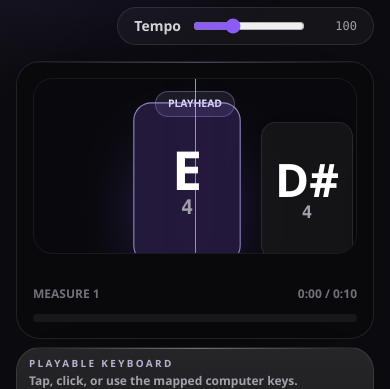
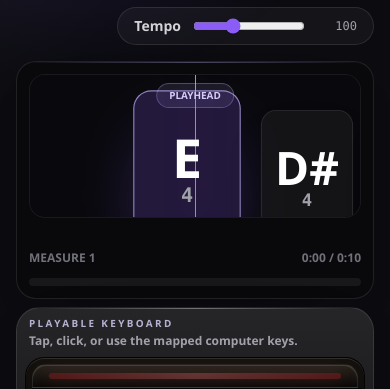
Before and after one commit to kofiarhin/piano360, a React (Vite) app in the folder apps/client/: page / in a window 390 px wide. Shown: the part 223-612 px from the top of the page. Built offline with nearby package versions, Linux system fonts and the light colour scheme; no server answers.

Commit message:
Further compact note highway for tablets

```diff
--- a/apps/client/src/features/practice/components/NoteHighway.tsx
+++ b/apps/client/src/features/practice/components/NoteHighway.tsx
@@ -50,7 +50,7 @@ export const NoteHighway = ({
   const measure = Math.min(measureCount, Math.max(1, Math.floor(currentIndex / 4) + 1));
 
   return (
-    <section className="relative overflow-hidden rounded-[1.5rem] border border-white/10 bg-zinc-950/70 px-4 py-4 shadow-[0_24px_80px_-56px_rgba(0,0,0,0.95)] md:px-6 md:py-5">
+    <section className="relative overflow-hidden rounded-[1.25rem] border border-white/10 bg-zinc-950/70 px-3 py-3 shadow-[0_20px_70px_-56px_rgba(0,0,0,0.95)] md:px-4 md:py-3">
       <div className="pointer-events-none absolute inset-x-0 top-0 h-px bg-gradient-to-r from-transparent via-violet-300/35 to-transparent" />
       {isComplete ? (
         <CompletionSummary
@@ -63,15 +63,15 @@ export const NoteHighway = ({
         />
       ) : (
         <>
-          <div className="relative mx-auto h-44 max-w-6xl overflow-hidden rounded-[1.25rem] border border-white/[0.07] bg-[#09090d] md:h-48">
+          <div className="relative mx-auto h-36 max-w-6xl overflow-hidden rounded-[1rem] border border-white/[0.07] bg-[#09090d] md:h-40">
             <div className="absolute inset-y-0 left-1/2 w-px bg-violet-200/70 shadow-[0_0_28px_rgba(139,92,246,0.58)]" />
-            <div className="absolute left-1/2 top-3 -translate-x-1/2 rounded-full border border-violet-300/30 bg-violet-300/10 px-3 py-1 text-[0.65rem] font-black uppercase text-violet-100">
+            <div className="absolute left-1/2 top-2 -translate-x-1/2 rounded-full border border-violet-300/30 bg-violet-300/10 px-3 py-1 text-[0.62rem] font-black uppercase text-violet-100">
               Playhead
             </div>
             <div className="pointer-events-none absolute inset-y-0 left-0 w-24 bg-gradient-to-r from-[#09090d] to-transparent" />
             <div className="pointer-events-none absolute inset-y-0 right-0 w-24 bg-gradient-to-l from-[#09090d] to-transparent" />
             <motion.div
-              className="absolute top-10 flex items-center gap-6"
+              className="absolute top-8 flex items-center gap-6"
               style={{ left: "50%" }}
               animate={{ x: -CARD_WIDTH / 2 - progressBeats * CARD_SPACING }}
               transition={{ type: "spring", stiffness: 90, damping: 24, mass: 0.7 }}
```
